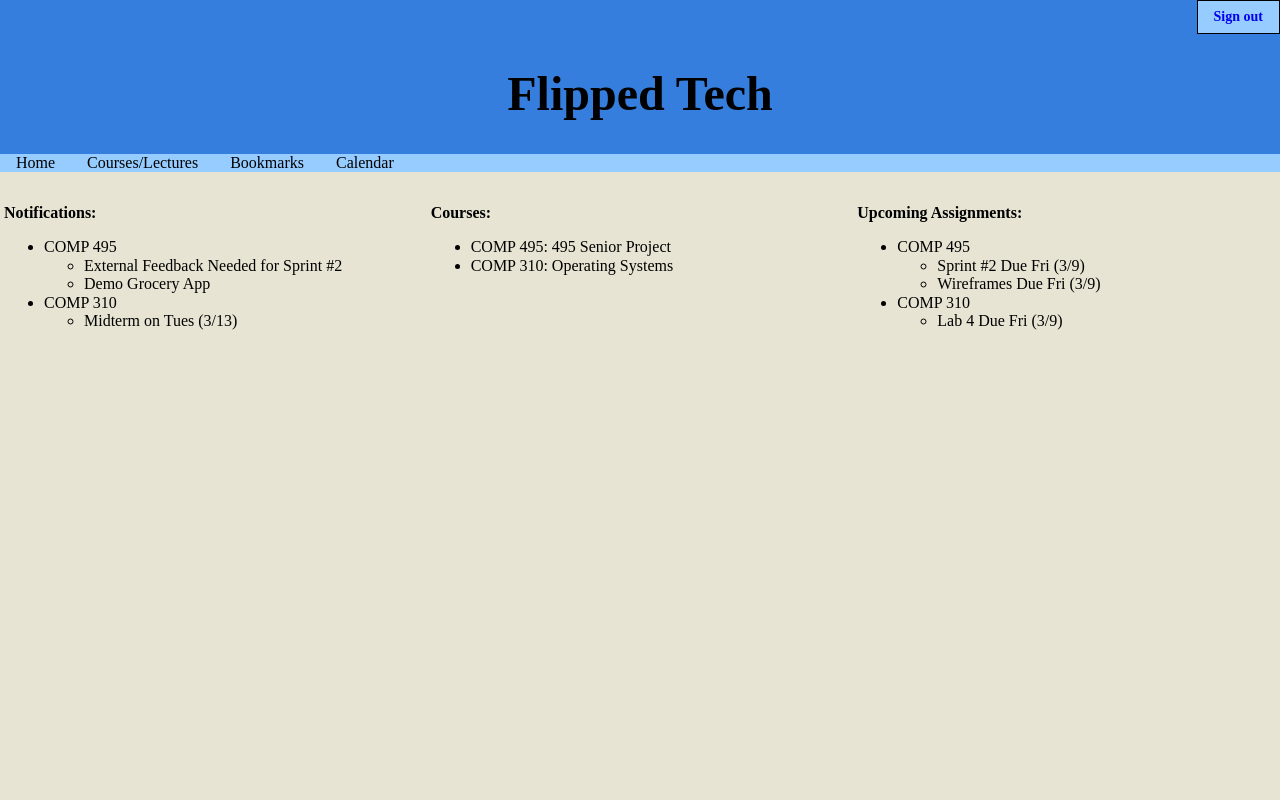
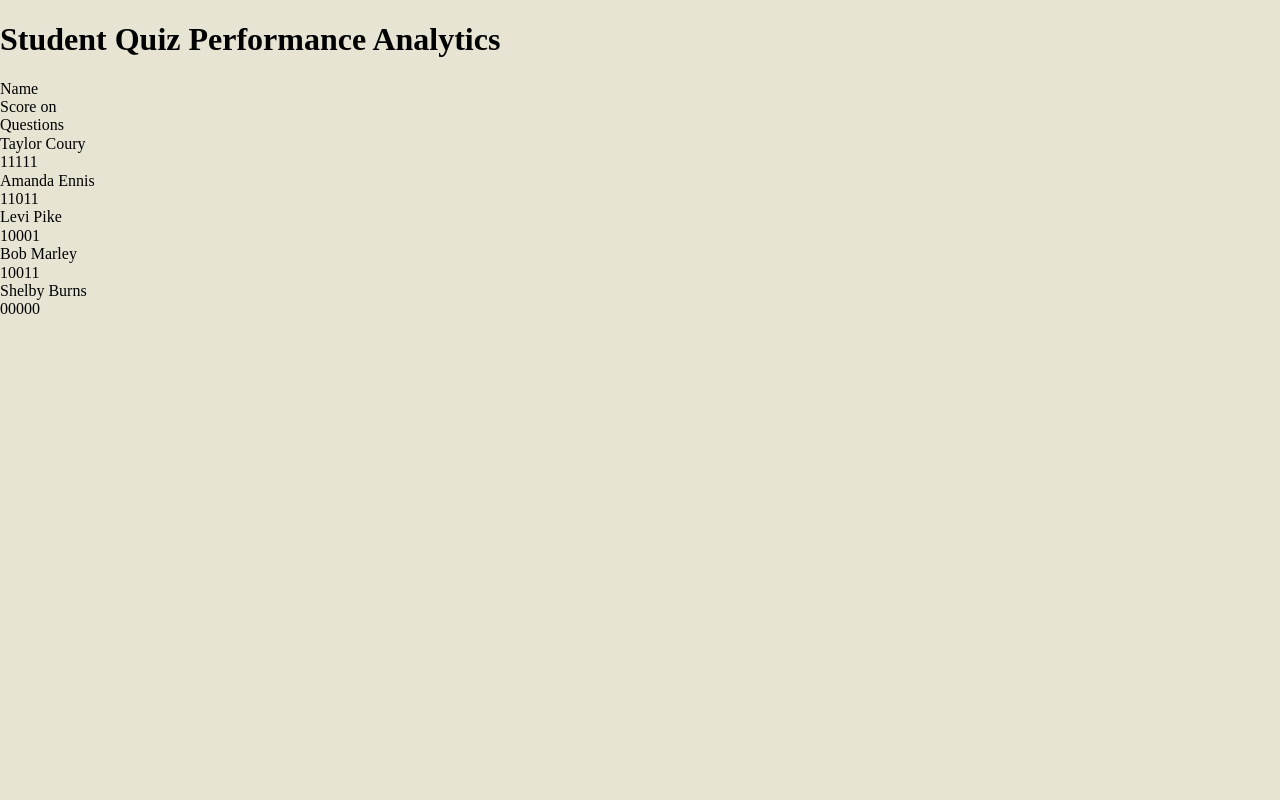
Before and after one commit to usd-cs/comp495-sp18-flipped-tech, a React (Create React App) app in the folder FlippedTech/flippedtech/: page /home in a window 1280 px wide. Shown: the top 800 px of the page. Built offline with nearby package versions, Linux system fonts and the light colour scheme.

Commit message:
Initial try at student analytics

```diff
--- /dev/null
+++ b/FlippedTech/flippedtech/src/StudentPerformanceTable.js
@@ -0,0 +1,61 @@
+import React, { Component } from 'react';
+import ReactTable from 'react-table';
+
+const response = {
+	studentData: [{
+		name: 'Taylor Coury',
+		answers: [1, 1, 1, 1, 1]
+		}, {
+		name: 'Amanda Ennis',
+		answers: [1, 1,  0, 1, 1]
+		}, {
+		name: 'Levi Pike',
+		answers: [1, 0, 0, 0, 1]
+		}, {
+		name: 'Bob Marley',
+		answers: [1, 0, 0, 1, 1]
+		}, {
+		name: 'Shelby Burns',
+		answers: [0, 0, 0, 0, 0]
+	}]
+}
+const calculateMean = function(numbers) {
+		var total = 0,
+			i;
+		for (i = 0; i < numbers.length; i += 1) {
+			total += numbers[i];
+		}
+		return total / numbers.length;
+}
+
+class StudentPerformanceTable extends React.Component {
+
+	render() {
+		const data = response.studentData
+
+		const columns = [{
+			Header: 'Name',
+			accessor: 'name'
+			}, {
+			Header: 'Score on Questions',
+			id: 'questionScores',
+			accessor: 'answers',
+			render: ({value}) =>{
+				const answerList = value.map(q=>q).join(", ")
+				return <span>{answerList}</span>
+			}
+		}]
+
+		return (
+			<div>
+				<h1>Student Quiz Performance Analytics</h1>
+				<ReactTable
+				data={data}
+				columns={columns}
+				noDataText="No Data Available" />
+			</div>
+		);
+	}
+}
+
+export default StudentPerformanceTable;
--- a/FlippedTech/flippedtech/src/index.js
+++ b/FlippedTech/flippedtech/src/index.js
@@ -2,7 +2,7 @@ import React from 'react';
 import ReactDOM from 'react-dom';
 import Banner from './Banner';
 import SigninPage from './SigninPage'
-import HomePage from './HomePage'
+import StudentPerformanceTable from './StudentPerformanceTable'
 import HomeContent from './HomeContent';
 import { BrowserRouter, Route, Switch} from 'react-router-dom'
 import registerServiceWorker from './registerServiceWorker';
@@ -12,7 +12,7 @@ ReactDOM.render(
 	<BrowserRouter>
 		<Switch>
 			<Route exact path='/' component={SigninPage} />
-			<Route exact path='/home' component={HomePage}/>
+			<Route exact path='/home' component={StudentPerformanceTable}/>
 		</Switch>
 	</BrowserRouter>
 	, document.getElementById('root'));
```
